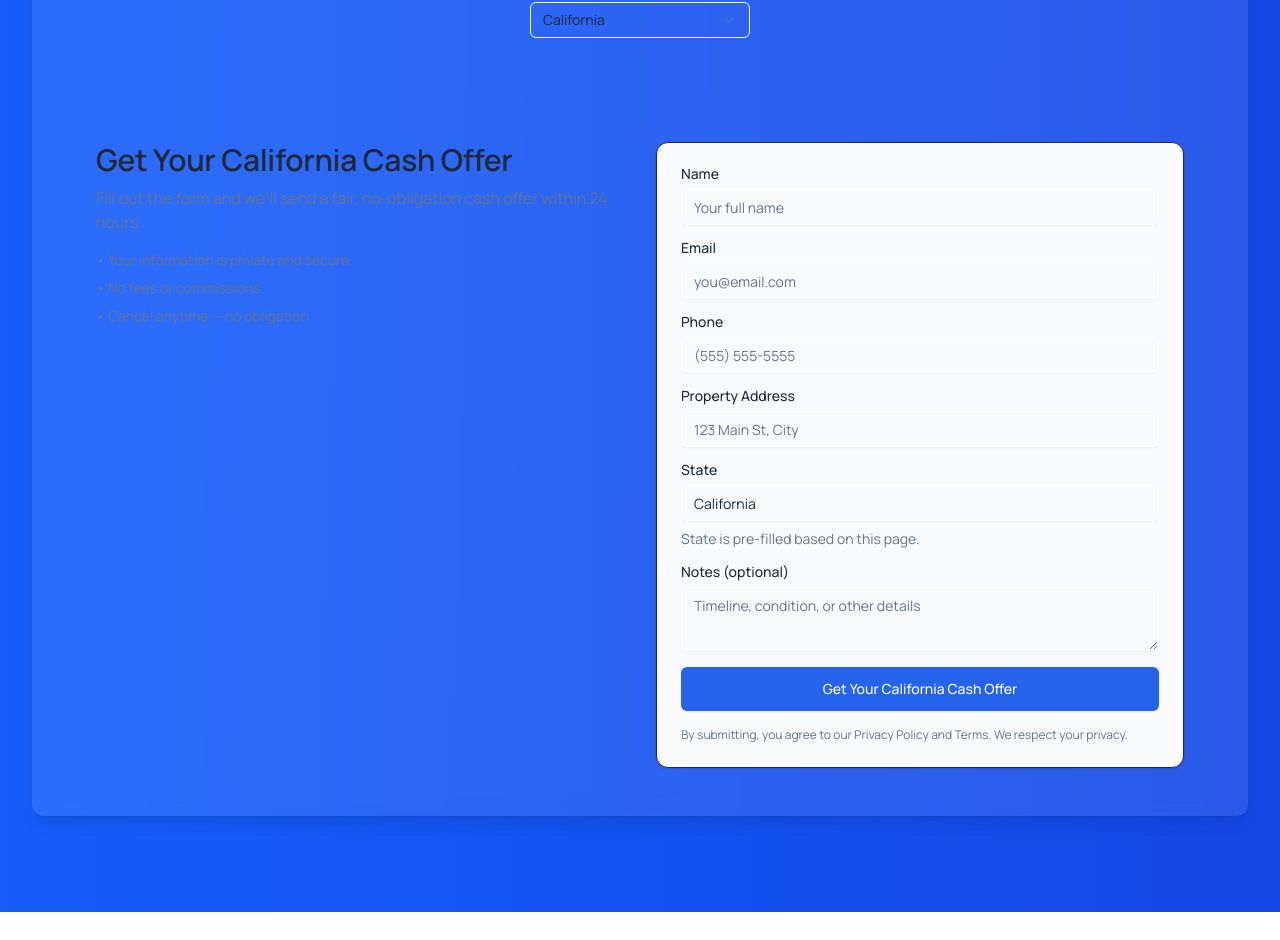
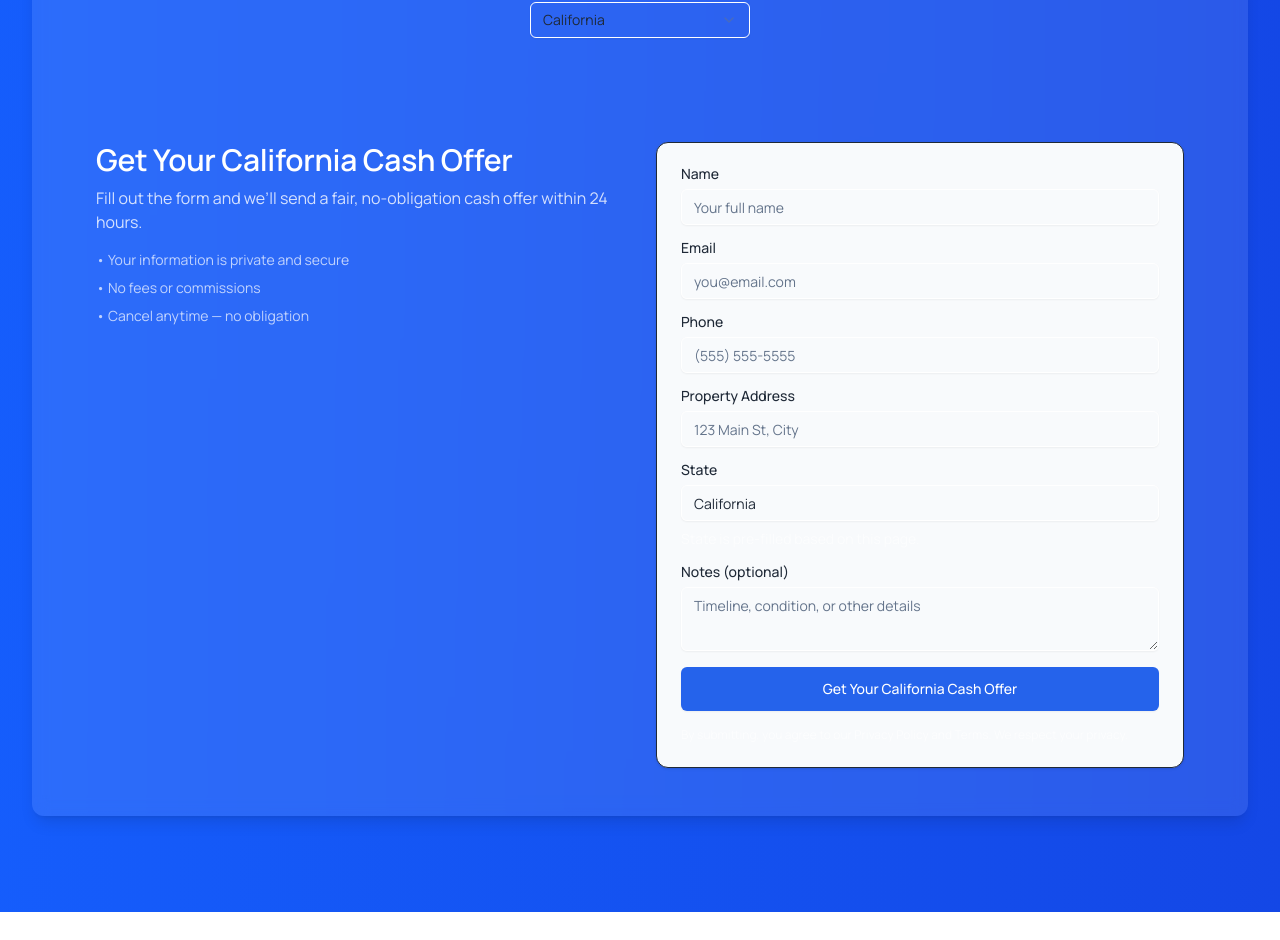
Before and after one commit to MarkTheCoderShark/buyhousefast, a Next.js app: page / in a window 1280 px wide. Shown: the part 7377-8317 px from the top of the page. Built offline with nearby package versions, Linux system fonts and the light colour scheme.

Commit message:
fix: improve text contrast in blue section by changing to white text for better readability

```diff
--- a/src/components/sections/LeadForm.tsx
+++ b/src/components/sections/LeadForm.tsx
@@ -60,9 +60,9 @@ export default function LeadForm({ state }: { state: "California" | "Washington"
     <section id="lead-form" className="mx-auto max-w-6xl px-4 pt-20">
       <div className="grid lg:grid-cols-2 gap-8 items-start">
         <div>
-          <h2 className="text-2xl md:text-3xl font-semibold">Get Your {state} Cash Offer</h2>
-          <p className="text-muted-foreground mt-2">Fill out the form and we’ll send a fair, no-obligation cash offer within 24 hours.</p>
-          <ul className="text-sm text-muted-foreground grid gap-2 mt-4">
+          <h2 className="text-2xl md:text-3xl font-semibold text-white">Get Your {state} Cash Offer</h2>
+          <p className="text-white/80 mt-2">Fill out the form and we’ll send a fair, no-obligation cash offer within 24 hours.</p>
+          <ul className="text-sm text-white/70 grid gap-2 mt-4">
             <li>• Your information is private and secure</li>
             <li>• No fees or commissions</li>
             <li>• Cancel anytime — no obligation</li>
@@ -113,7 +113,7 @@ export default function LeadForm({ state }: { state: "California" | "Washington"
                   <FormControl>
                     <Input readOnly value={field.value} aria-readonly />
                   </FormControl>
-                  <FormDescription>State is pre-filled based on this page.</FormDescription>
+                  <FormDescription className="text-white/60">State is pre-filled based on this page.</FormDescription>
                   <FormMessage />
                 </FormItem>
               )} />
@@ -135,7 +135,7 @@ export default function LeadForm({ state }: { state: "California" | "Washington"
               {result === "error" && (
                 <p className="text-sm text-destructive" role="status">Something went wrong. Please try again.</p>
               )}
-              <p className="text-xs text-muted-foreground">By submitting, you agree to our Privacy Policy and Terms. We respect your privacy.</p>
+              <p className="text-xs text-white/60">By submitting, you agree to our Privacy Policy and Terms. We respect your privacy.</p>
             </form>
           </Form>
         </div>
```
